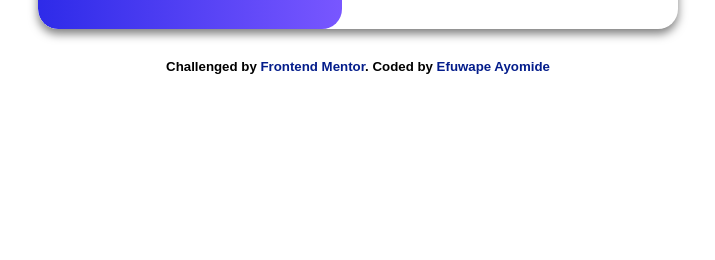
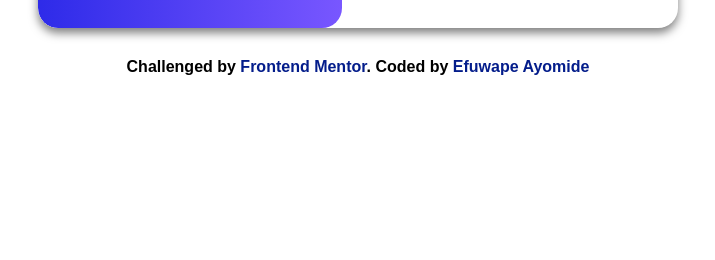
Before and after one commit to mide2020-16/result-summary, a plain HTML site: page index.html in a window 1280 px wide. Shown: the part 540-800 px from the top of the page, without its empty margins (282-997 px from the left). Drawn offline with Linux system fonts and the light colour scheme.

Commit message:
Update index.html

```diff
--- a/index.html
+++ b/index.html
@@ -31,7 +31,7 @@
     </div>
   </main>
   <footer class="attribution">
-    <h5> Challenged by <a href="https://www.frontendmentor.io?ref=challenge" target="_blank"> Frontend Mentor</a>. Coded by <a href="#"> Efuwape Ayomide</a> </h5>
+    <h4> Challenged by <a href="https://www.frontendmentor.io?ref=challenge" target="_blank"> Frontend Mentor</a>. Coded by <a href="#"> Efuwape Ayomide</a> </h4>
   </footer>
 </body>
 </html>
```
